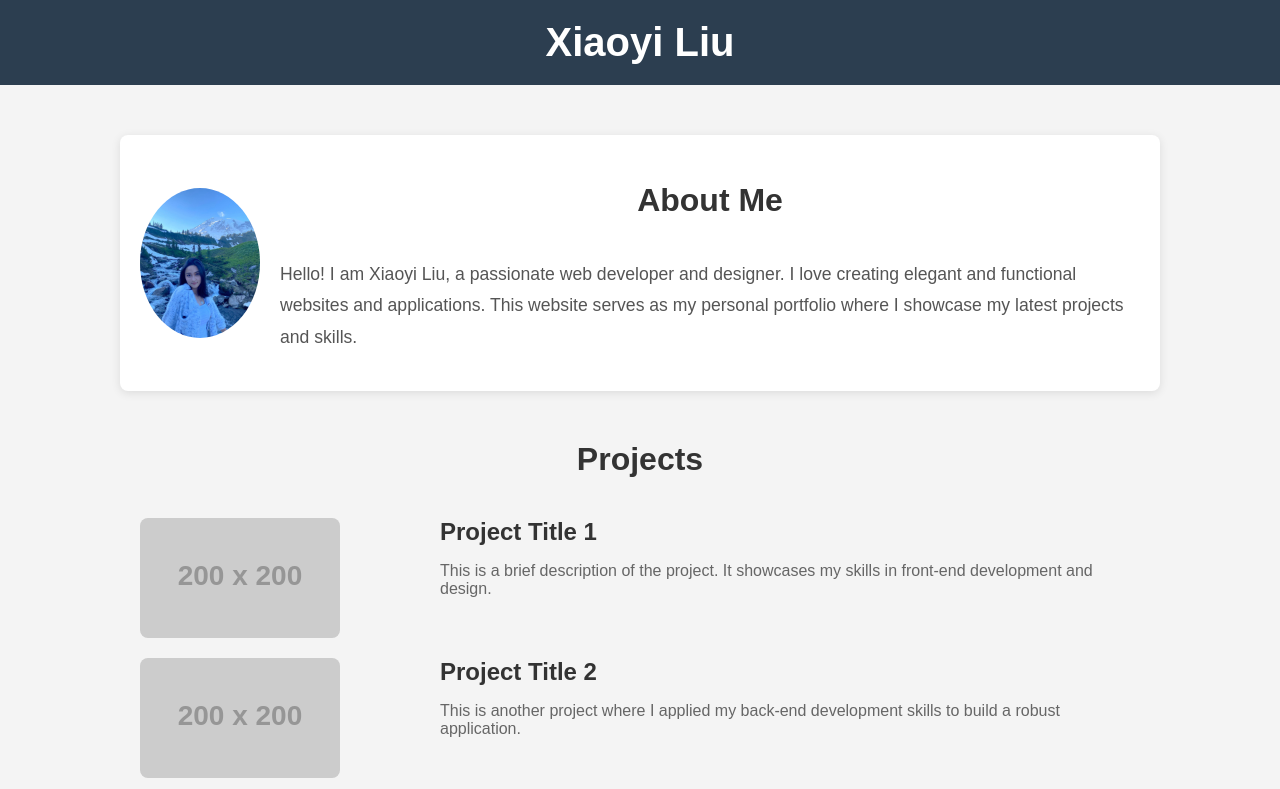
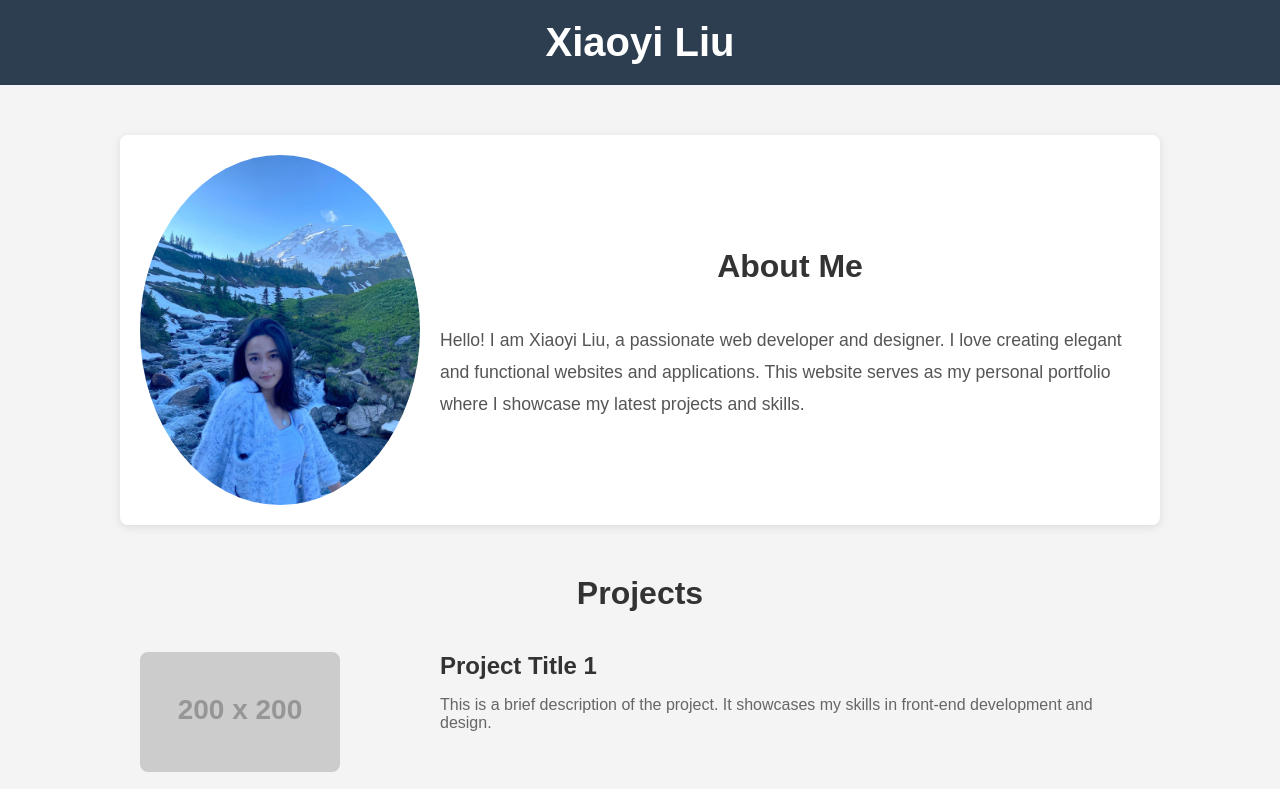
Before and after one commit to xiaoyiliu-usc/xiaoyi.liu.github.io, a plain HTML site: page index.html in a window 1280 px wide. Shown: the top 789 px of the page. Drawn offline with Linux system fonts and the light colour scheme; placeholder pictures from the web are drawn by us.

Commit message:
Update index.html

```diff
--- a/index.html
+++ b/index.html
@@ -53,8 +53,8 @@
             box-shadow: 0 2px 10px rgba(0, 0, 0, 0.1);
         }
         .intro img {
-            width: 150px;
-            height: 150px;
+            width: 350px;
+            height: 350px;
             object-fit: cover;
             border-radius: 50%;
             margin-right: 20px;
```
